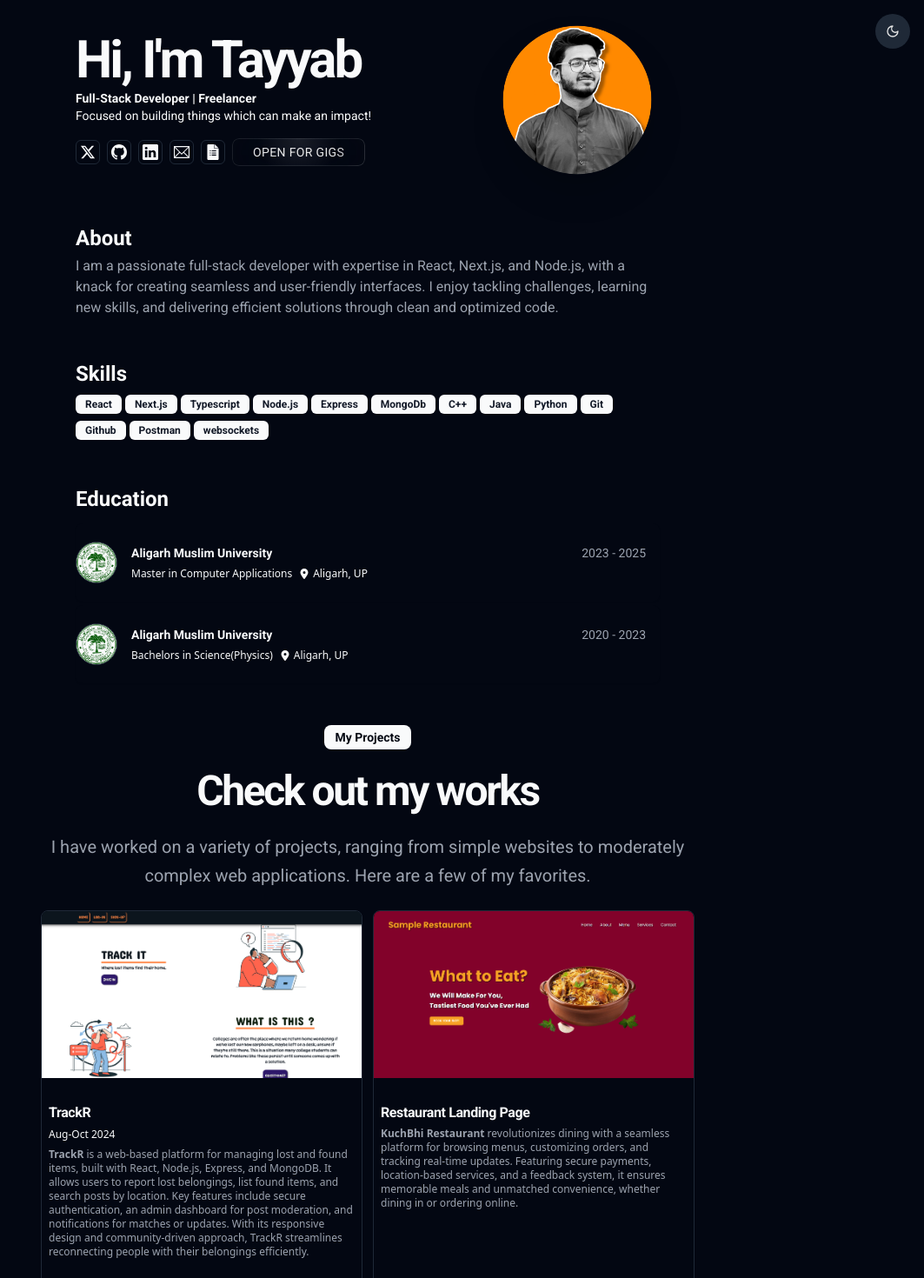
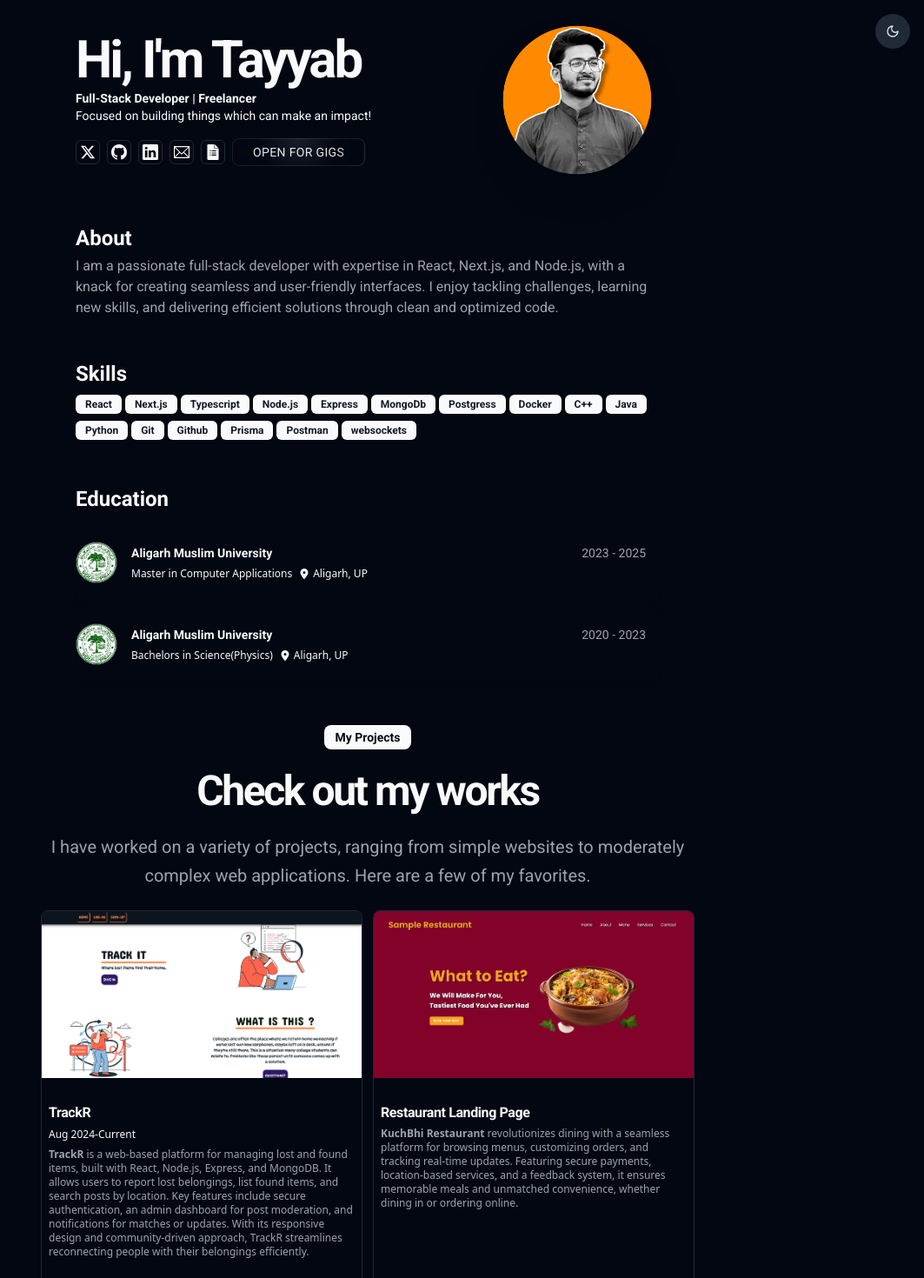
Before and after one commit to justtayyabkhxn/justtayyabkhan, a Next.js app: page / in a window 1280 px wide. Shown: the top 1470 px of the page at 87% size, without its empty margins (217-1280 px from the left). Built offline with nearby package versions, Linux system fonts and the light colour scheme.

Commit message:
update-March25

```diff
--- a/data/data.tsx
+++ b/data/data.tsx
@@ -45,8 +45,8 @@ export const DATA = {
     "Express",
     "MongoDb",
     // "Go",
-    // "Postgress",
-    // "Docker",
+    "Postgress",
+    "Docker",
     // "Kafka",
     "C++",
     "Java",
@@ -54,14 +54,14 @@ export const DATA = {
     "Git",
     "Github",
     // "Redis",
-    // "Prisma",
+    "Prisma",
     "Postman",
     "websockets",
   ],
   Projects: [
     {
       title: "TrackR",
-      dates: "Aug-Oct 2024",
+      dates: "Aug 2024-Current",
       active: true,
       description:
         "**TrackR** is a web-based platform for managing lost and found items, built with React, Node.js, Express, and MongoDB. It allows users to report lost belongings, list found items, and search posts by location. Key features include secure authentication, an admin dashboard for post moderation, and notifications for matches or updates. With its responsive design and community-driven approach, TrackR streamlines reconnecting people with their belongings efficiently.",
```
